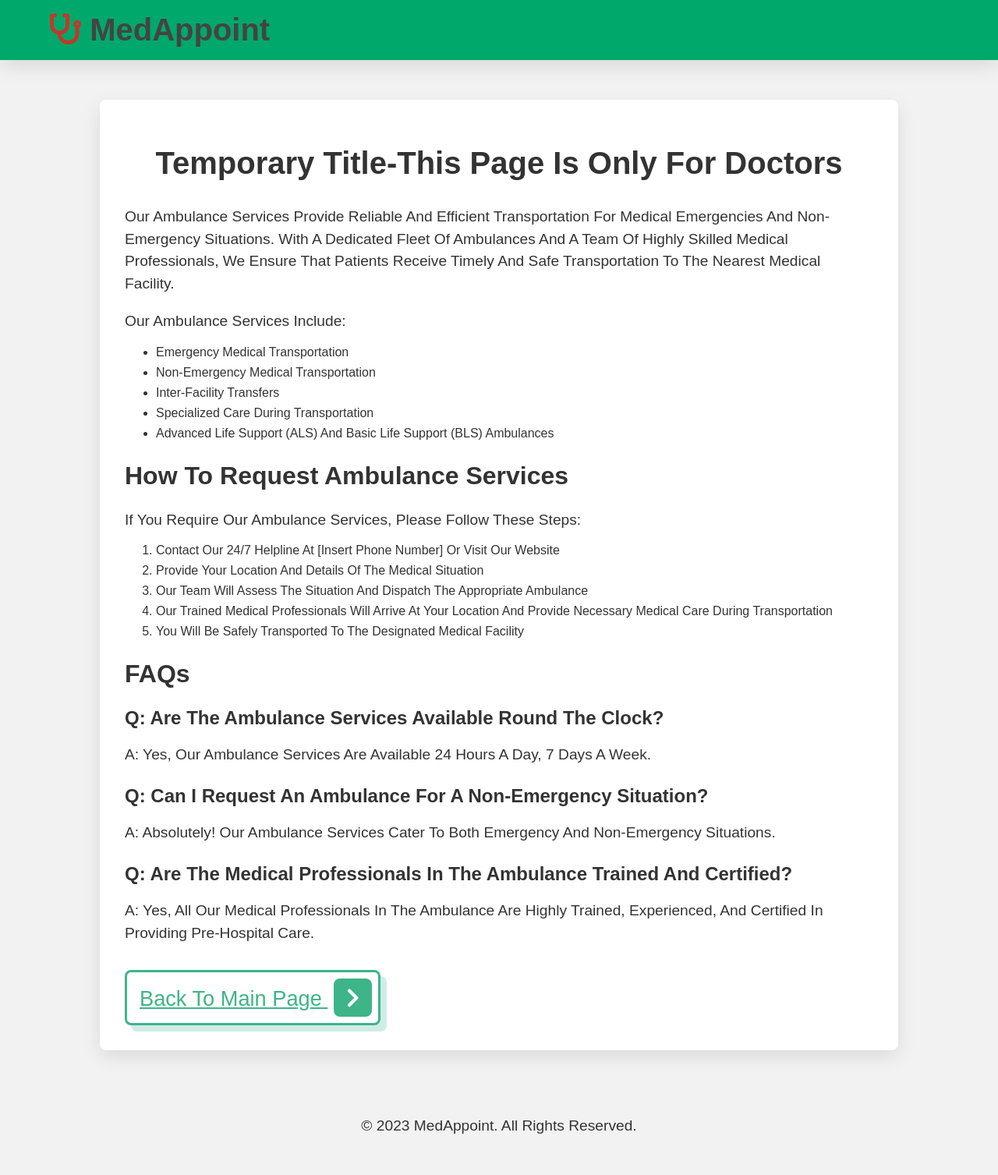
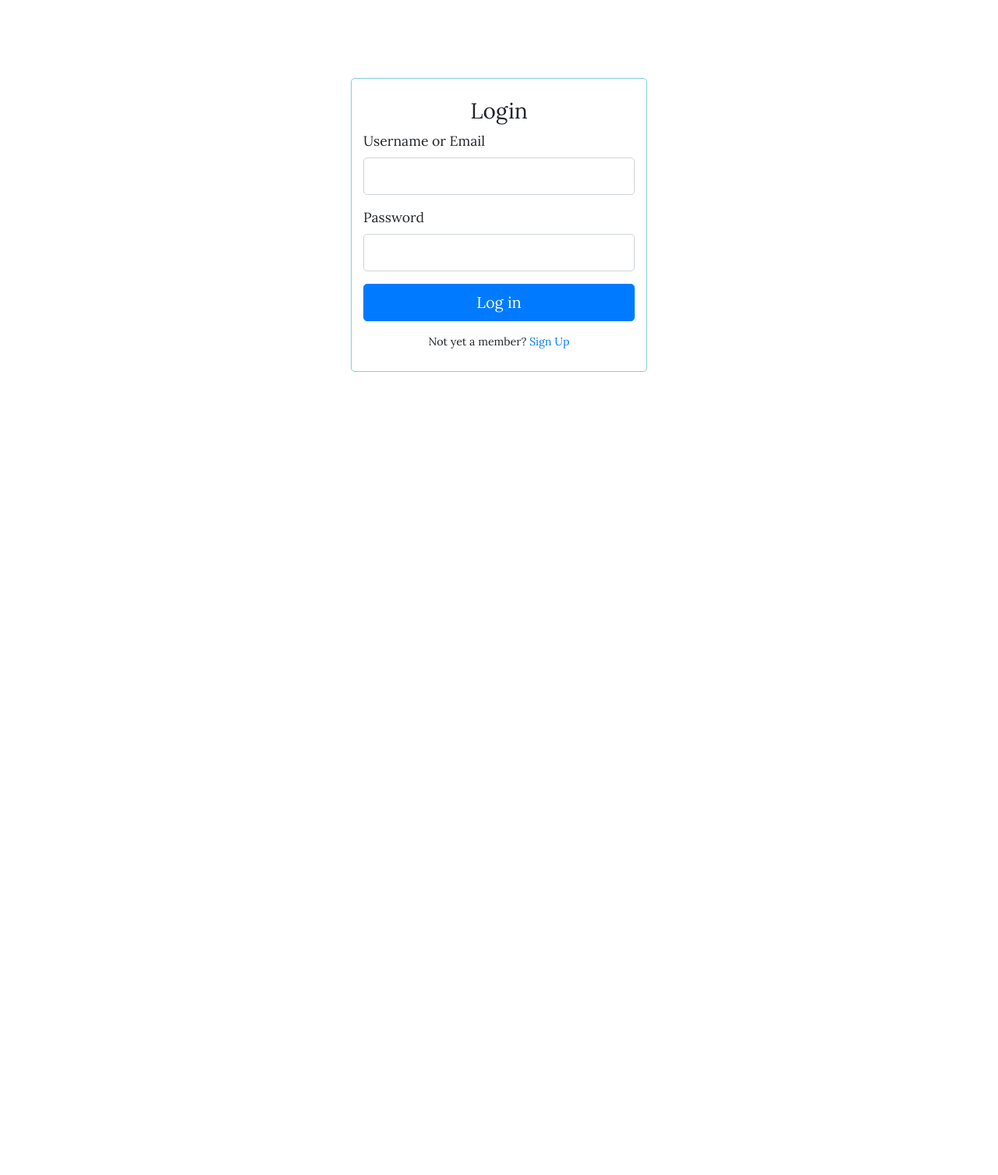
Before and after one commit to christianvincent/Hospital-Appointment-System, a PHP site: page /Login/login.php in a window 1280 px wide. Shown: the whole page at 78% size. After the commit the page ends 477 px from the top, so only its background shows below. Run offline with PHP 8.4, Linux system fonts and the light colour scheme.

Commit message:
signup/login feature

```diff
--- /dev/null
+++ b/Login/controllers/config/constants.php
@@ -0,0 +1,6 @@
+<?php
+
+define('DB_HOST', 'localhost');
+define('DB_USER', 'root');
+define('DB_PASS', '');
+define('DB_NAME', 'user-verification');
--- a/Login/login.php
+++ b/Login/login.php
@@ -1,201 +1,43 @@
-<?php
-// Retrieve necessary data from the database or any other source
-$checkupTitle = "24/7 Ambulance";
-$checkupDescription = "Lorem ipsum dolor sit amet, consectetur adipiscing elit. Nulla scelerisque elit quis ex gravida, ac tincidunt massa efficitur.";
-$checkupSchedule = "Open 24/7";
-?>
 <!DOCTYPE html>
-<html>
+<html lang="en">
 <head>
-    <title>Temporary title-this pafe is only for doctors</title>
-    <!-- Add any necessary CSS or JavaScript files -->
-    <link rel="stylesheet" href="https://cdnjs.cloudflare.com/ajax/libs/font-awesome/5.15.4/css/all.min.css">
-    <style>
+    <meta charset="UTF-8">
+    <!-- Bootstrap 4 CSS -->
+    <link rel="stylesheet" href="https://cdn.jsdelivr.net/npm/bootstrap@4.1.3/dist/css/bootstrap.min.css">
 
-        /* Global Styles */
-        :root{
-            --green:#3EB489;
-            --black:#444;
-            --light-color:#111;
-            --box-shadow:.5rem .5rem 0 rgba(22, 160, 133, .2);
-            --text-shadow:.4rem .4rem 0 rgba(0, 0, 0, .2);
-            --border:.2rem solid var(--green);
-        }
-        body {
-            font-family: 'Poppins', sans-serif;
-            margin: 0;
-            padding: 0;
-            box-sizing: border-box;
-            outline: none;
-            border: none;
-            text-transform: capitalize;
-            transition: all .2s ease-out;
-            text-decoration: none;
-            background: #f2f2f2;
-            color: #333;
-        }
+    <link rel="stylesheet" href="style.css" class="css">
+    <title>Login</title>
+</head>
 
-        /* Header Styles */
-        .header {
-            padding: 1rem 5%;
-            position: fixed;
-            top: 0;
-            left: 0;
-            right: 0;
-            z-index: 1000;
-            box-shadow: 0 .5rem 1.5rem rgba(0, 0, 0, .1);
-            display: flex;
-            align-items: center;
-            justify-content: space-between;
-            background: #00A86B;
-            color: #fff;
-        }
-
-        .header .logo {
-            font-size: 2.5rem;
-            color: #444;
-            text-decoration: none;
-        }
-
-        .header .logo i {
-            color: #c0392b;
-        }
-
-        .header .navbar a {
-            font-size: 1.7rem;
-            color: #fff;
-            margin-left: 2rem;
-            text-decoration: none;
-        }
-
-        .header .navbar a:hover {
-            color: #ddd;
-        }
-
-        /* Main Content Styles */
-        .container {
-            max-width: 960px;
-            margin: 8rem auto 2rem;
-            padding: 2rem;
-            background: #fff;
-            box-shadow: 0 0.5rem 1.5rem rgba(0, 0, 0, 0.1);
-            border-radius: 0.5rem;
-        }
-
-        h1 {
-            font-size: 2.5rem;
-            margin-bottom: 2rem;
-            text-align: center;
-        }
-
-        p {
-            font-size: 1.2rem;
-            line-height: 1.5;
-            margin-bottom: 1rem;
-        }
-
-        h2 {
-            font-size: 2rem;
-            margin-bottom: 1.5rem;
-        }
-
-        h3 {
-            font-size: 1.5rem;
-            margin-bottom: 1rem;
-        }
-
-        ul, ol {
-            margin-bottom: 1rem;
-        }
-
-        li {
-            margin-bottom: 0.5rem;
-        }
-
-        /* Footer Styles */
-        footer {
-            background: #f2f2f2;
-            padding: 2rem;
-            text-align: center;
-        }
-
-        .btn{
-            display: inline-block;
-            margin-top: 1rem;
-            padding: .5rem;
-            padding-left: 1rem;
-            border:var(--border);
-            border-radius: .5rem;
-            box-shadow: var(--box-shadow);
-            color:var(--green);
-            cursor: pointer;
-            font-size: 1.7rem;
-            background: #fff;
-        }
-
-        .btn span{
-            padding:.7rem 1rem;
-            border-radius: .5rem;
-            background: var(--green);
-            color:#fff;
-            margin-left: .5rem;
-        }
-
-        .btn:hover{
-            background: var(--green);
-            color:#fff;
-        }
-
-        .btn:hover span{
-            color: var(--green);
-            background:#fff;
-            margin-left: 1rem;
-        }
-
-    </style>
-</head>
 <body>
-    <header class="header">
-        <a href="#" class="logo"> <i class="fas fa-stethoscope"></i> <strong>MedAppoint</strong></a>
-    </header>
 
     <div class="container">
-        <h1>Temporary title-this page is only for doctors</h1>
-        <p>Our ambulance services provide reliable and efficient transportation for medical emergencies and non-emergency situations. With a dedicated fleet of ambulances and a team of highly skilled medical professionals, we ensure that patients receive timely and safe transportation to the nearest medical facility.</p>
-        <p>Our ambulance services include:</p>
-        <ul>
-            <li>Emergency medical transportation</li>
-            <li>Non-emergency medical transportation</li>
-            <li>Inter-facility transfers</li>
-            <li>Specialized care during transportation</li>
-            <li>Advanced life support (ALS) and basic life support (BLS) ambulances</li>
-        </ul>
+        <div class="row">
+            <div class="col-md-4 offset-md-4 form-div login">
+                <form action="login.php" method="post">
+                    <h3 class="text-center">Login</h3>
 
-        <h2>How to Request Ambulance Services</h2>
-        <p>If you require our ambulance services, please follow these steps:</p>
-        <ol>
-            <li>Contact our 24/7 helpline at [insert phone number] or visit our website</li>
-            <li>Provide your location and details of the medical situation</li>
-            <li>Our team will assess the situation and dispatch the appropriate ambulance</li>
-            <li>Our trained medical professionals will arrive at your location and provide necessary medical care during transportation</li>
-            <li>You will be safely transported to the designated medical facility</li>
-        </ol>
+                    <!-- <div class="alert alert-danger">
+                        <li>Username Required</li>
+                    </div> -->
 
-        <h2>FAQs</h2>
-        <h3>Q: Are the ambulance services available round the clock?</h3>
-        <p>A: Yes, our ambulance services are available 24 hours a day, 7 days a week.</p>
+                    <div class="form-group">
+                        <label for="username">Username or Email</label>
+                        <input type="text" name="username" class="form-control form-control-lg">
+                    </div>
+                    <div class="form-group">
+                        <label for="password">Password</label>
+                        <input type="password" name="password" class="form-control form-control-lg">
+                    </div>
+                    <div class="form-group">
+                        <button type="submit" name="login-btn" class="btn btn-primary btn-block btn-lg">Log in</button>
+                    </div>
+                    <p class="text-center">Not yet a member? <a href="signup.php">Sign Up</a></p>
 
-        <h3>Q: Can I request an ambulance for a non-emergency situation?</h3>
-        <p>A: Absolutely! Our ambulance services cater to both emergency and non-emergency situations.</p>
-
-        <h3>Q: Are the medical professionals in the ambulance trained and certified?</h3>
-        <p>A: Yes, all our medical professionals in the ambulance are highly trained, experienced, and certified in providing pre-hospital care.</p>
-
-        <a href="http://localhost:3000/index.php#services" class="btn"> Back to main page <span class="fas fa-chevron-right"></span> </a>
+                </form>
+            </div>
+        </div>
     </div>
 
-    <footer>
-        <p>&copy; <?php echo date('Y'); ?> MedAppoint. All rights reserved.</p>
-    </footer>
 </body>
 </html>
--- /dev/null
+++ b/Login/style.css
@@ -0,0 +1,27 @@
+/* Import google fonts */
+@import url('https://fonts.googleapis.com/css2?family=Lora&display=swap');
+
+.form-div {
+    margin: 50px auto 50px;
+    padding: 25px 15px 10px 15px;
+    border: 1px solid #80ced7;
+    border-radius: 5px;
+    font-size: 1.1em;
+    font-family: 'Lora', serif;
+}
+
+.form-control:focus {
+    box-shadow: none;
+}
+
+form p {
+    font-size: .89rem;
+}
+
+.form-div.login {
+    margin-top: 100px;
+}
+
+.logout {
+    color:red;
+}
--- a/index.php
+++ b/index.php
@@ -63,7 +63,7 @@ if (isset($_POST['submit'])) {
             <a href="#services">services</a>
             <a href="#doctors">doctors</a>
             <a href="#appointment">appointment</a>
-        <a href="Login/login.php" class="btn"> Sign in/ Sign up <span class="fas fa-chevron-right"></span> </a>
+        <a href="Login/signup.php" class="btn"> Sign in/ Sign up <span class="fas fa-chevron-right"></span> </a>
         </nav>
 
 </header>
```
Also changed, not shown: Login/controllers/authController.php (added, +75 -0 lines), Login/controllers/config/db.php (added, +9 -0 lines), Login/home.php (added, +40 -0 lines), Login/signup.php (added, +56 -0 lines).
